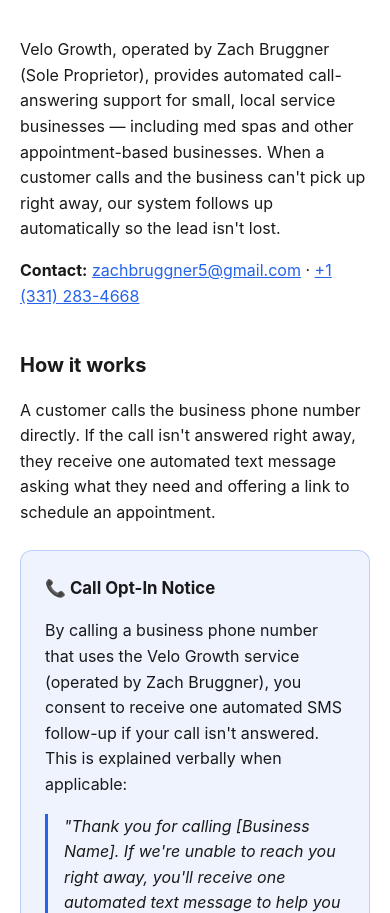
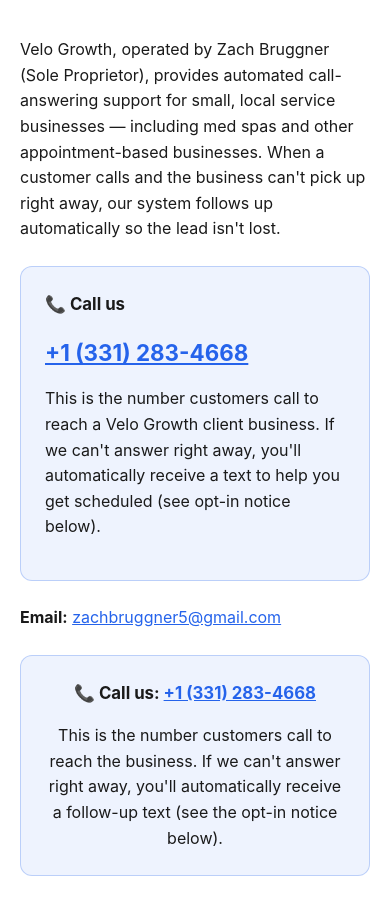
Before and after one commit to zbruggner2006-hash/VeloGrowthDemo, a website: page index.html in a window 390 px wide. Shown: the part 186-1099 px from the top of the page. Drawn offline with Linux system fonts and the light colour scheme.

Commit message:
Display business phone number prominently for CTA verification

```diff
--- a/index.html
+++ b/index.html
@@ -64,10 +64,21 @@
 
   <p>Velo Growth, operated by Zach Bruggner (Sole Proprietor), provides automated call-answering support for small, local service businesses — including med spas and other appointment-based businesses. When a customer calls and the business can't pick up right away, our system follows up automatically so the lead isn't lost.</p>
 
-  <p><strong>Contact:</strong> <a href="mailto:zachbruggner5@gmail.com">zachbruggner5@gmail.com</a> &middot; <a href="tel:+13312834668">+1 (331) 283-4668</a></p>
+  <div class="cta-box">
+    <h3>📞 Call us</h3>
+    <p style="font-size:1.4rem; margin:0.5rem 0;"><a href="tel:+13312834668"><strong>+1 (331) 283-4668</strong></a></p>
+    <p>This is the number customers call to reach a Velo Growth client business. If we can't answer right away, you'll automatically receive a text to help you get scheduled (see opt-in notice below).</p>
+  </div>
+
+  <p><strong>Email:</strong> <a href="mailto:zachbruggner5@gmail.com">zachbruggner5@gmail.com</a></p>
+
+  <div class="cta-box" style="text-align:center;">
+    <h3 style="margin-top:0;">📞 Call us: <a href="tel:+13312834668">+1 (331) 283-4668</a></h3>
+    <p style="margin-bottom:0;">This is the number customers call to reach the business. If we can't answer right away, you'll automatically receive a follow-up text (see the opt-in notice below).</p>
+  </div>
 
   <h2>How it works</h2>
-  <p>A customer calls the business phone number directly. If the call isn't answered right away, they receive one automated text message asking what they need and offering a link to schedule an appointment.</p>
+  <p>A customer calls <strong>+1 (331) 283-4668</strong> directly. If the call isn't answered right away, they receive one automated text message asking what they need and offering a link to schedule an appointment.</p>
 
   <div class="cta-box">
     <h3>📞 Call Opt-In Notice</h3>
```
